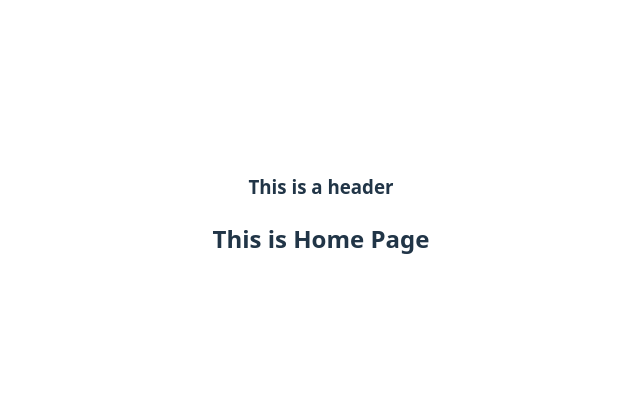
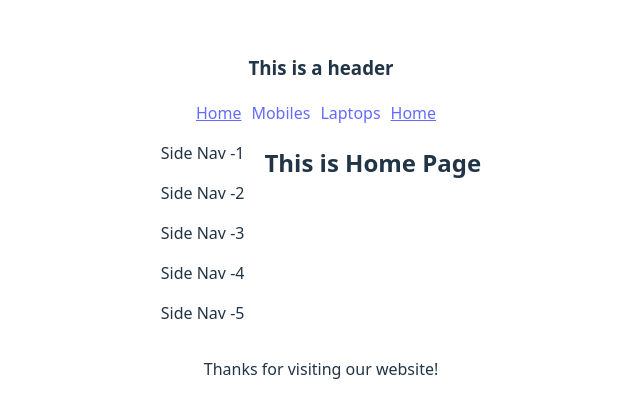
Before and after one commit to Coder-the-noob/Intro-to-React-Router, a React (Vite) app: page / in a window 1280 px wide. Shown: the part 184-602 px from the top of the page, without its empty margins (319-959 px from the left). Built offline with nearby package versions, Linux system fonts and the light colour scheme.

Commit message:
learning react router

```diff
--- /dev/null
+++ b/src/Components/Footer/Footer.jsx
@@ -0,0 +1,11 @@
+import React from 'react';
+
+const Footer = () => {
+    return (
+        <div>
+            <p>Thanks for visiting our website!</p>
+        </div>
+    );
+};
+
+export default Footer;
--- /dev/null
+++ b/src/Components/Header/Header.css
@@ -0,0 +1,3 @@
+nav a {
+    margin-right: 10px;
+}
--- a/src/Components/Header/Header.jsx
+++ b/src/Components/Header/Header.jsx
@@ -1,9 +1,17 @@
 import React from 'react';
+import { Link, NavLink } from 'react-router';
+import './Header.css';
 
 const Header = () => {
     return (
         <div>
             <h3>This is a header</h3>
+            <nav>
+                <NavLink to = '/'>Home</NavLink>
+                <NavLink to = '/mobiles'>Mobiles</NavLink>
+                <NavLink to = '/laptops'>Laptops</NavLink>
+                 <NavLink to = '/'>Home</NavLink>
+            </nav>
         </div>
     );
 };
--- /dev/null
+++ b/src/Components/Root/Root.css
@@ -0,0 +1,9 @@
+.root-main{
+    display: flex;
+    gap: 20px;
+
+}
+
+nav a.active{
+    text-decoration: underline;
+}
--- a/src/Components/Root/Root.jsx
+++ b/src/Components/Root/Root.jsx
@@ -1,12 +1,19 @@
 import React from 'react';
 import Header from '../Header/Header';
 import { Outlet } from 'react-router';
+import Footer from '../Footer/Footer';
+import SideBar from '../SideBar/SideBar';
+import './Root.css';
 
 const Root = () => {
     return (
         <div>
             <Header />
-            <Outlet></Outlet>
+            <div className='root-main'>
+                <SideBar></SideBar>
+                <Outlet></Outlet>
+            </div>
+            <Footer></Footer>
         </div>
     );
 };
--- /dev/null
+++ b/src/Components/SideBar/SideBar.jsx
@@ -0,0 +1,17 @@
+import React from 'react';
+
+const SideBar = () => {
+    return (
+        <aside>
+            <nav>
+                <p>Side Nav -1</p>
+                <p>Side Nav -2</p>
+                <p>Side Nav -3</p>
+                <p>Side Nav -4</p>
+                <p>Side Nav -5</p>
+            </nav>
+        </aside>
+    );
+};
+
+export default SideBar;
```
